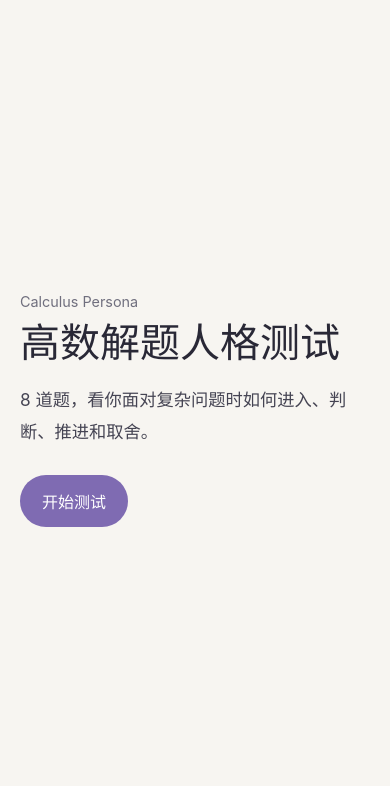
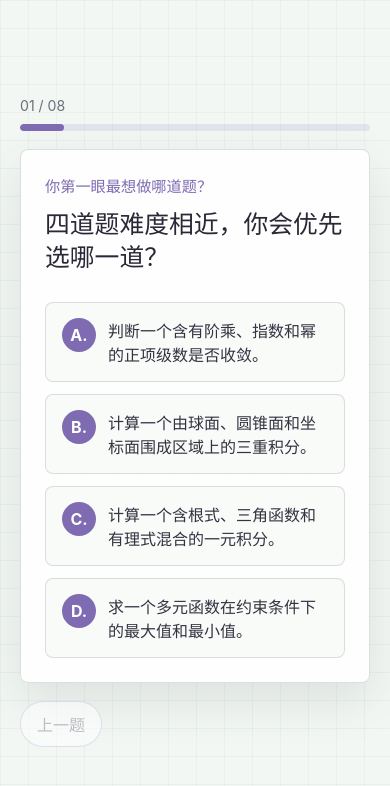
Before and after one commit to vjyyke/calculus-personality-test, a React (Vite) app: page / in a window 390 px wide. Both pictures are taken after a click on the button "开始测试". Shown: the top 786 px of the page. Built offline with nearby package versions, Linux system fonts and the light colour scheme.

Commit message:
feat: build core quiz interface

```diff
--- a/src/App.tsx
+++ b/src/App.tsx
@@ -1,16 +1,94 @@
+import { useMemo, useState } from "react";
+
+import { Home } from "./components/Home";
+import { QuizCard } from "./components/QuizCard";
+import { questions, results, type AnswerOption } from "./data/testData";
+import {
+  answerQuestion,
+  getNextQuestionIndex,
+  getPreviousQuestionIndex,
+  type QuizAnswers,
+} from "./lib/quizFlow";
+import { buildStateFromAnswers, getQuestionOptions, resolveResult, scoreAnswers } from "./lib/scoring";
+
 export default function App() {
+  const [started, setStarted] = useState(false);
+  const [answers, setAnswers] = useState<QuizAnswers>({});
+  const [questionIndex, setQuestionIndex] = useState(0);
+
+  const currentQuestion = questions[questionIndex];
+  const state = useMemo(() => buildStateFromAnswers(answers, questions), [answers]);
+  const prompt =
+    typeof currentQuestion.prompt === "function" ? currentQuestion.prompt(state) : currentQuestion.prompt;
+  const options = getQuestionOptions(currentQuestion, state);
+  const complete = questions.every((question) => answers[question.id]);
+
+  const handleAnswer = (answerId: AnswerOption["id"]) => {
+    setAnswers((currentAnswers) => answerQuestion(currentAnswers, currentQuestion.id, answerId));
+
+    if (questionIndex < questions.length - 1) {
+      setQuestionIndex((currentIndex) => getNextQuestionIndex(currentIndex, questions.length));
+    }
+  };
+
+  const handleBack = () => {
+    setQuestionIndex((currentIndex) => getPreviousQuestionIndex(currentIndex));
+  };
+
+  if (!started) {
+    return (
+      <main className="appShell">
+        <Home onStart={() => setStarted(true)} />
+      </main>
+    );
+  }
+
+  if (complete) {
+    const scored = scoreAnswers(answers, questions);
+    const result = resolveResult(scored.code, results);
+
+    return (
+      <main className="appShell">
+        <section className="resultHero">
+          <article className="questionCard">
+            <p className="questionKicker">人格判定证书</p>
+            <h2>
+              {result.typeName}｜{result.shortName}
+            </h2>
+            <p className="resultCode">
+              {scored.chineseCode} / {scored.code}
+            </p>
+            <p className="resultShort">{result.shortDescription}</p>
+            <button
+              className="primaryButton"
+              type="button"
+              onClick={() => {
+                setAnswers({});
+                setQuestionIndex(0);
+                setStarted(false);
+              }}
+            >
+              重新测试
+            </button>
+          </article>
+        </section>
+      </main>
+    );
+  }
+
   return (
     <main className="appShell">
-      <section className="notebookHero">
-        <p className="eyebrow">Calculus Persona</p>
-        <h1>高数解题人格测试</h1>
-        <p className="heroCopy">
-          8 道题，看你面对复杂问题时如何进入、判断、推进和取舍。
-        </p>
-        <button className="primaryButton" type="button">
-          开始测试
-        </button>
-      </section>
+      <QuizCard
+        question={currentQuestion}
+        prompt={prompt}
+        options={options}
+        index={questionIndex}
+        total={questions.length}
+        selected={answers[currentQuestion.id]}
+        canGoBack={questionIndex > 0}
+        onAnswer={handleAnswer}
+        onBack={handleBack}
+      />
     </main>
   );
 }
--- /dev/null
+++ b/src/components/Home.tsx
@@ -0,0 +1,26 @@
+type HomeProps = {
+  onStart: () => void;
+};
+
+export function Home({ onStart }: HomeProps) {
+  return (
+    <section className="homePage">
+      <div className="heroText">
+        <p className="eyebrow">Calculus Persona</p>
+        <h1>高数解题人格测试</h1>
+        <p className="heroCopy">
+          这不是数学能力测试，而是看你面对复杂问题时如何进入、判断、推进和取舍。
+        </p>
+        <button className="primaryButton" type="button" onClick={onStart}>
+          开始测试
+        </button>
+      </div>
+      <div className="heroNotebook" aria-hidden="true">
+        <img
+          src="/personality_characters_d_route/00_contact_sheet_16_characters.png"
+          alt=""
+        />
+      </div>
+    </section>
+  );
+}
--- /dev/null
+++ b/src/components/QuizCard.tsx
@@ -0,0 +1,61 @@
+import type { AnswerOption, Question } from "../data/testData";
+
+type QuizCardProps = {
+  question: Question;
+  prompt: string;
+  options: AnswerOption[];
+  index: number;
+  total: number;
+  selected?: AnswerOption["id"];
+  canGoBack: boolean;
+  onAnswer: (answerId: AnswerOption["id"]) => void;
+  onBack: () => void;
+};
+
+export function QuizCard({
+  question,
+  prompt,
+  options,
+  index,
+  total,
+  selected,
+  canGoBack,
+  onAnswer,
+  onBack,
+}: QuizCardProps) {
+  return (
+    <section className="quizPage">
+      <div className="progressRow">
+        <span>
+          {String(index + 1).padStart(2, "0")} / {String(total).padStart(2, "0")}
+        </span>
+        <div className="progressTrack">
+          <div
+            className="progressFill"
+            style={{ width: `${((index + 1) / total) * 100}%` }}
+          />
+        </div>
+      </div>
+      <article className="questionCard">
+        <p className="questionKicker">{question.title}</p>
+        <h2>{prompt}</h2>
+        <div className="answerGrid">
+          {options.map((option) => (
+            <button
+              className={option.id === selected ? "answerOption isSelected" : "answerOption"}
+              key={option.id}
+              type="button"
+              onClick={() => onAnswer(option.id)}
+            >
+              <span className="answerLetter">{option.id}.</span>
+              <span>{option.text}</span>
+            </button>
+          ))}
+        </div>
+      </article>
+      <button className="ghostButton" type="button" onClick={onBack} disabled={!canGoBack}>
+        上一题
+      </button>
+    </section>
+  );
+}
--- a/src/styles.css
+++ b/src/styles.css
@@ -1,6 +1,6 @@
 :root {
   color: #292836;
-  background: #f7f5f1;
+  background: #f3f7f4;
   font-family: Inter, "PingFang SC", "Microsoft YaHei", system-ui, sans-serif;
   font-synthesis: none;
   text-rendering: optimizeLegibility;
@@ -14,6 +14,11 @@ body {
   margin: 0;
   min-width: 320px;
   min-height: 100vh;
+  background:
+    linear-gradient(rgba(124, 151, 139, 0.08) 1px, transparent 1px),
+    linear-gradient(90deg, rgba(124, 151, 139, 0.08) 1px, transparent 1px),
+    #f3f7f4;
+  background-size: 28px 28px;
 }
 
 button {
@@ -25,18 +30,26 @@ button {
   padding: 32px;
 }
 
-.notebookHero {
+.homePage {
   max-width: 1120px;
   margin: 0 auto;
   min-height: calc(100vh - 64px);
   display: grid;
-  align-content: center;
+  grid-template-columns: minmax(0, 0.95fr) minmax(320px, 1.05fr);
+  align-items: center;
+  gap: 48px;
+}
+
+.heroText {
+  display: grid;
+  justify-items: start;
 }
 
 .eyebrow {
   margin: 0 0 12px;
-  color: #706f7e;
+  color: #6f7482;
   font-size: 0.9rem;
+  letter-spacing: 0;
 }
 
 h1 {
@@ -48,9 +61,133 @@ h1 {
 .heroCopy {
   max-width: 620px;
   margin: 20px 0 28px;
-  color: #454453;
+  color: #454758;
   font-size: 1.08rem;
   line-height: 1.8;
+}
+
+.heroNotebook {
+  min-height: 420px;
+  border: 1px solid rgba(127, 107, 178, 0.26);
+  border-radius: 8px;
+  padding: 18px;
+  background:
+    linear-gradient(90deg, rgba(127, 107, 178, 0.12) 1px, transparent 1px) 42px 0 / 24px 24px,
+    linear-gradient(rgba(92, 126, 111, 0.13) 1px, transparent 1px) 0 0 / 24px 24px,
+    rgba(255, 255, 255, 0.78);
+  box-shadow: 0 22px 60px rgba(60, 74, 82, 0.12);
+}
+
+.heroNotebook img {
+  display: block;
+  width: 100%;
+  height: 100%;
+  max-height: 560px;
+  object-fit: contain;
+  border-radius: 6px;
+}
+
+.quizPage,
+.resultHero {
+  width: min(100%, 820px);
+  min-height: calc(100vh - 64px);
+  margin: 0 auto;
+  display: grid;
+  align-content: center;
+  gap: 18px;
+}
+
+.progressRow {
+  display: grid;
+  grid-template-columns: auto minmax(0, 1fr);
+  align-items: center;
+  gap: 16px;
+  color: #6b6f7a;
+  font-size: 0.88rem;
+}
+
+.progressTrack {
+  height: 7px;
+  overflow: hidden;
+  border-radius: 999px;
+  background: rgba(127, 107, 178, 0.14);
+}
+
+.progressFill {
+  height: 100%;
+  border-radius: inherit;
+  background: #7f6bb2;
+  transition: width 180ms ease;
+}
+
+.questionCard {
+  border: 1px solid rgba(114, 134, 124, 0.25);
+  border-radius: 8px;
+  padding: clamp(24px, 5vw, 42px);
+  background: rgba(255, 255, 255, 0.88);
+  box-shadow: 0 18px 48px rgba(57, 71, 78, 0.12);
+}
+
+.questionKicker {
+  margin: 0 0 12px;
+  color: #7f6bb2;
+  font-size: 0.95rem;
+  font-weight: 700;
+}
+
+.questionCard h2 {
+  margin: 0;
+  color: #292836;
+  font-size: clamp(1.55rem, 4vw, 2.45rem);
+  line-height: 1.35;
+}
+
+.answerGrid {
+  display: grid;
+  gap: 12px;
+  margin-top: 28px;
+}
+
+.answerOption {
+  min-height: 64px;
+  display: grid;
+  grid-template-columns: auto minmax(0, 1fr);
+  align-items: center;
+  gap: 12px;
+  border: 1px solid rgba(119, 130, 124, 0.24);
+  border-radius: 8px;
+  padding: 15px 16px;
+  color: #343342;
+  background: rgba(248, 251, 248, 0.92);
+  text-align: left;
+  cursor: pointer;
+  transition:
+    border-color 160ms ease,
+    background 160ms ease,
+    transform 160ms ease;
+}
+
+.answerOption:hover,
+.answerOption:focus-visible {
+  border-color: rgba(127, 107, 178, 0.55);
+  background: #ffffff;
+  transform: translateY(-1px);
+}
+
+.answerOption.isSelected {
+  border-color: #7f6bb2;
+  background: #f3efff;
+}
+
+.answerLetter {
+  display: inline-grid;
+  width: 34px;
+  height: 34px;
+  place-items: center;
+  border-radius: 50%;
+  color: #ffffff;
+  background: #7f6bb2;
+  font-weight: 700;
 }
 
 .primaryButton {
@@ -61,10 +198,75 @@ h1 {
   color: #ffffff;
   background: #7f6bb2;
   cursor: pointer;
+  transition:
+    background 160ms ease,
+    transform 160ms ease;
+}
+
+.primaryButton:hover,
+.primaryButton:focus-visible {
+  background: #6f59a8;
+  transform: translateY(-1px);
+}
+
+.ghostButton {
+  width: fit-content;
+  border: 1px solid rgba(127, 107, 178, 0.28);
+  border-radius: 999px;
+  padding: 10px 16px;
+  color: #635785;
+  background: rgba(255, 255, 255, 0.72);
+  cursor: pointer;
+}
+
+.ghostButton:disabled {
+  color: #a8a7b2;
+  cursor: not-allowed;
+  opacity: 0.7;
+}
+
+.resultCode {
+  margin: 18px 0 0;
+  color: #7f6bb2;
+  font-weight: 700;
+}
+
+.resultShort {
+  max-width: 620px;
+  margin: 14px 0 28px;
+  color: #454758;
+  font-size: 1.04rem;
+  line-height: 1.8;
 }
 
 @media (max-width: 720px) {
   .appShell {
     padding: 20px;
   }
+
+  .homePage {
+    min-height: calc(100vh - 40px);
+    grid-template-columns: 1fr;
+    gap: 28px;
+  }
+
+  .heroNotebook {
+    min-height: 260px;
+    padding: 12px;
+  }
+
+  .quizPage,
+  .resultHero {
+    min-height: calc(100vh - 40px);
+  }
+
+  .progressRow {
+    grid-template-columns: 1fr;
+    gap: 10px;
+  }
+
+  .answerOption {
+    align-items: start;
+    min-height: 72px;
+  }
 }
```
Also changed, not shown: 1 other file (tests, documents, lock files or other folders).
